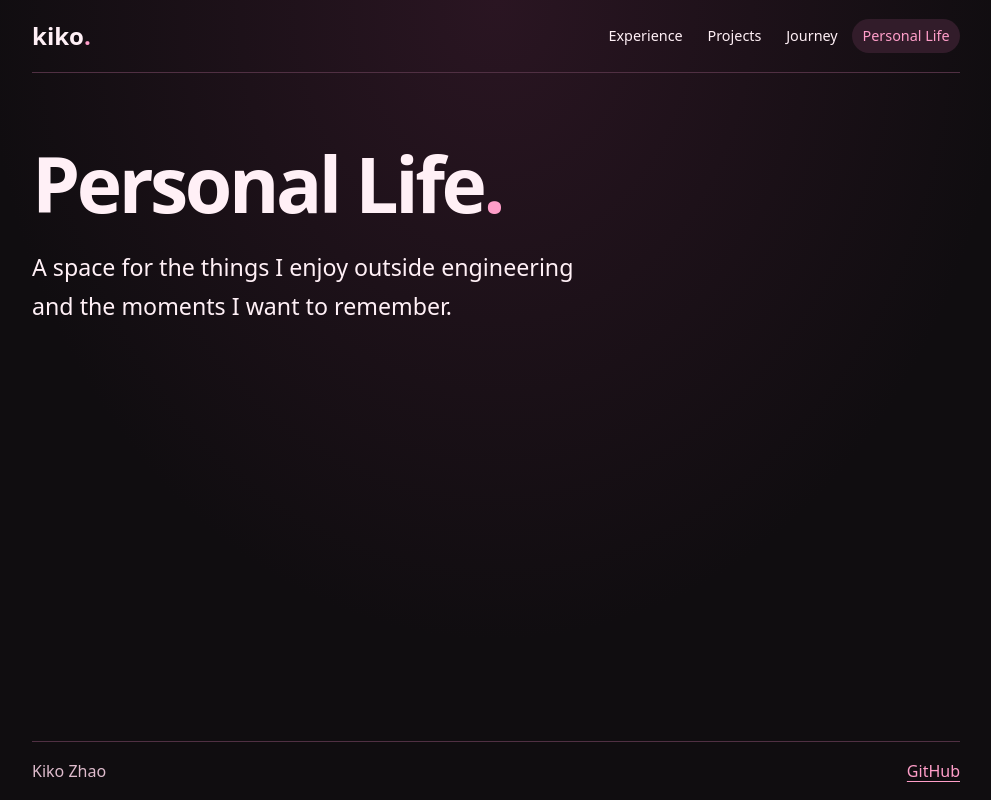
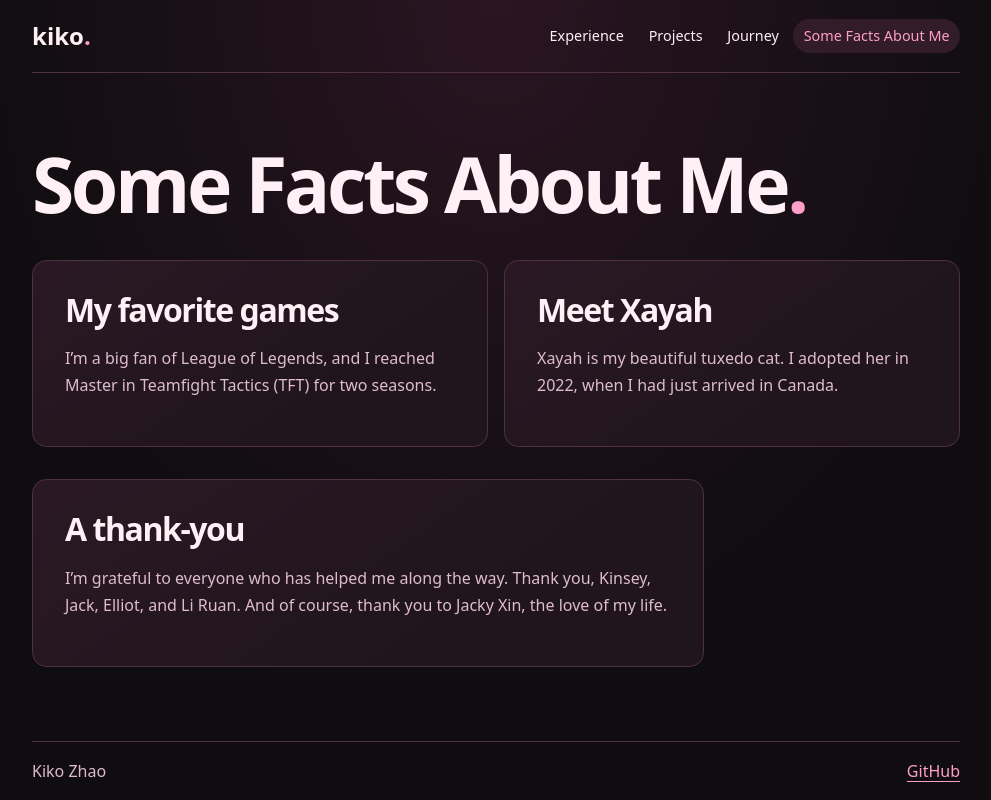
Before and after one commit to Kikogogogogo/kiko-portfolio, a plain HTML site: page docs/personal-life/index.html in a window 1280 px wide. Shown: the whole page, without its empty margins (144-1135 px from the left). Drawn offline with Linux system fonts and the light colour scheme.

Commit message:
Share some facts about Kiko

```diff
--- a/docs/personal-life/index.html
+++ b/docs/personal-life/index.html
@@ -3,8 +3,8 @@
 <head>
   <meta charset="utf-8">
   <meta name="viewport" content="width=device-width, initial-scale=1">
-  <meta name="description" content="Personal life and reflections from Kiko Zhao.">
-  <title>Personal Life — Kiko Zhao</title>
+  <meta name="description" content="A few things about Kiko Zhao, including favorite games, a cat named Xayah, and the people who helped along the way.">
+  <title>Some Facts About Me — Kiko Zhao</title>
   <link rel="stylesheet" href="../style.css?v=4">
 </head>
 <body>
@@ -14,12 +14,25 @@
       <a href="../experience/">Experience</a>
       <a href="../projects/">Projects</a>
       <a href="../journey/">Journey</a>
-      <a href="./" aria-current="page">Personal Life</a>
+      <a href="./" aria-current="page">Some Facts About Me</a>
     </nav>
   </header>
-  <main class="wrap reading">
-    <h1>Personal Life<span>.</span></h1>
-    <p class="intro">A space for the things I enjoy outside engineering and the moments I want to remember.</p>
+  <main class="wrap reading portfolio-page">
+    <h1>Some Facts About Me<span>.</span></h1>
+    <div class="projects">
+      <section class="card" aria-labelledby="games">
+        <h2 id="games">My favorite games</h2>
+        <p>I’m a big fan of League of Legends, and I reached Master in Teamfight Tactics (TFT) for two seasons.</p>
+      </section>
+      <section class="card" aria-labelledby="xayah">
+        <h2 id="xayah">Meet Xayah</h2>
+        <p>Xayah is my beautiful tuxedo cat. I adopted her in 2022, when I had just arrived in Canada.</p>
+      </section>
+    </div>
+    <section class="card" aria-labelledby="thanks">
+      <h2 id="thanks">A thank-you</h2>
+      <p>I’m grateful to everyone who has helped me along the way. Thank you, Kinsey, Jack, Elliot, and Li Ruan. And of course, thank you to Jacky Xin, the love of my life.</p>
+    </section>
   </main>
   <footer class="wrap foot"><span>Kiko Zhao</span><a href="https://github.com/Kikogogogogo">GitHub</a></footer>
 </body>
```
Also changed, not shown: docs/experience/index.html (+1 -1 lines), docs/index.html (+1 -1 lines), docs/journey/agents/index.html (+1 -1 lines), docs/journey/index.html (+1 -1 lines), docs/journey/leetcode/index.html (+1 -1 lines), docs/journey/robot-learning/index.html (+1 -1 lines), docs/journey/system-design/index.html (+1 -1 lines), docs/projects/index.html (+1 -1 lines), 1 other file.
